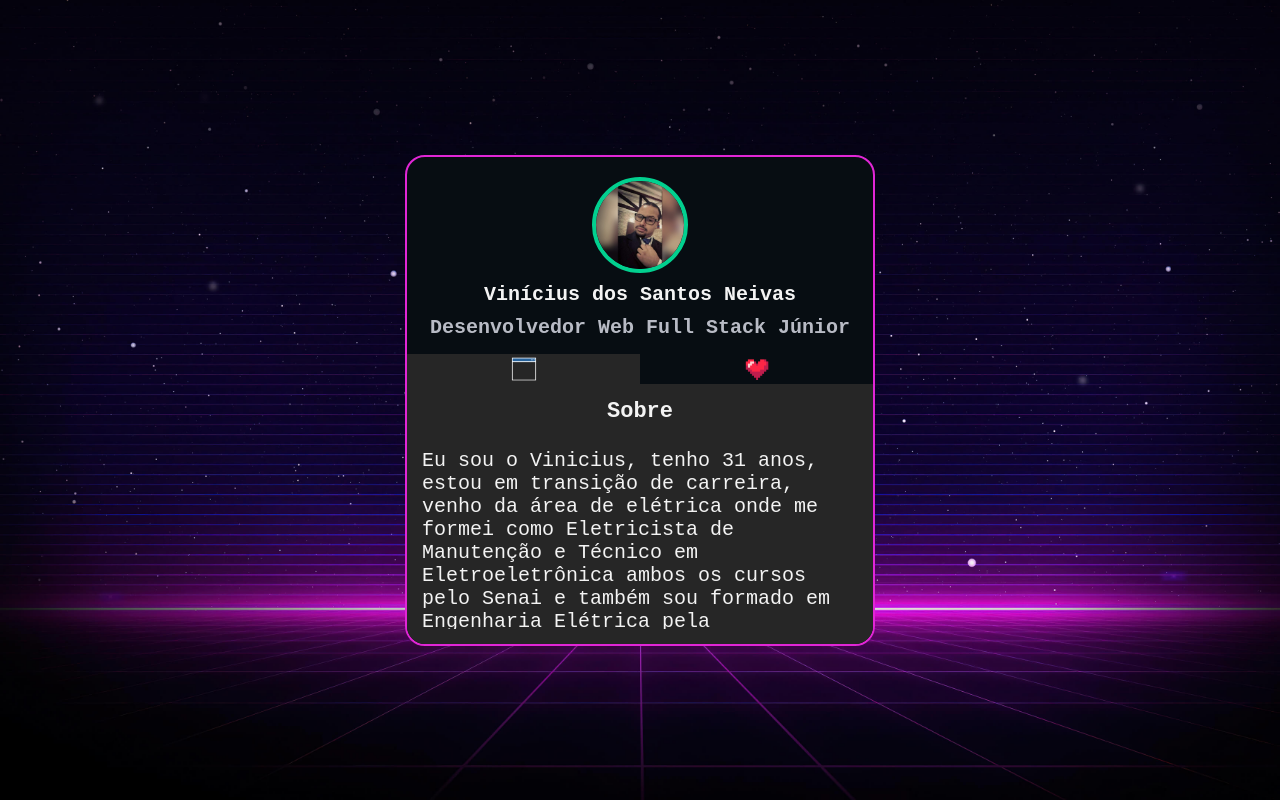
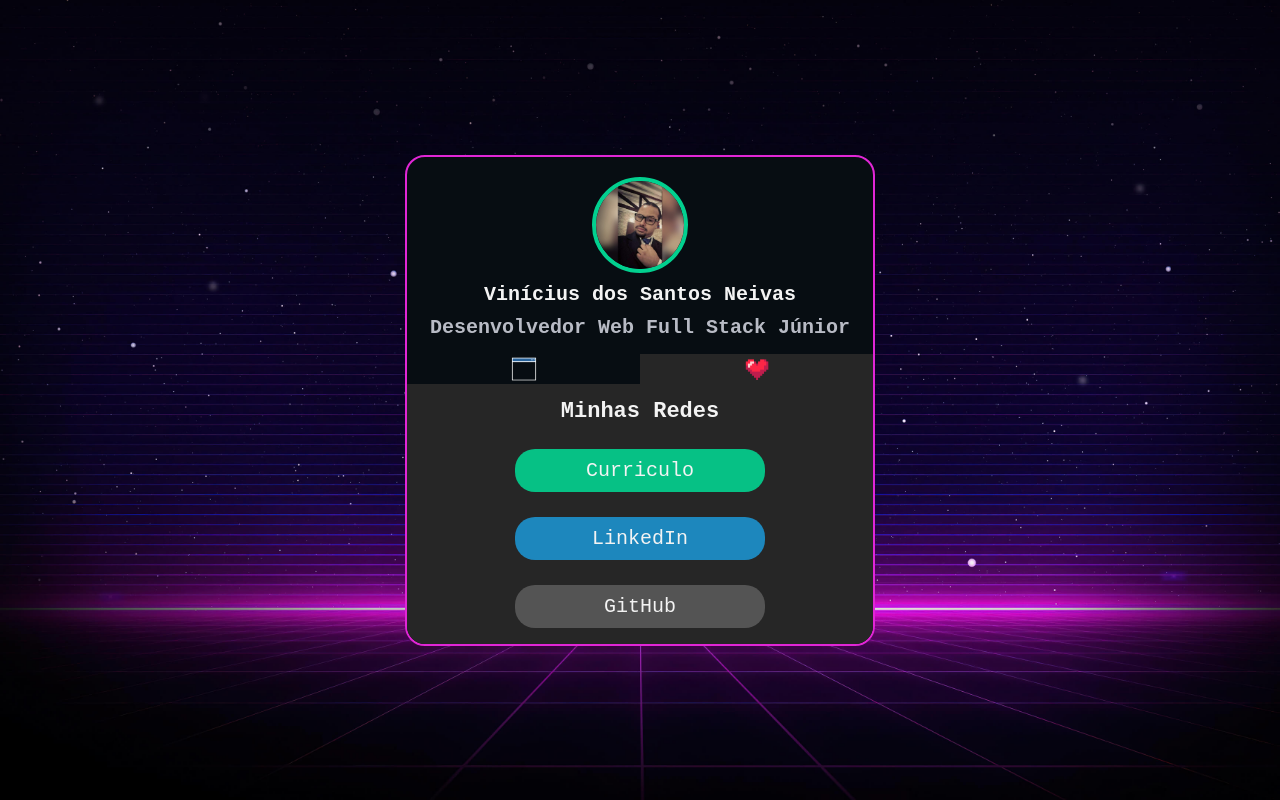
Before and after one commit to ViniciusNeivas/mini-portfolio, a plain HTML site: page index.html in a window 1280 px wide. Both pictures are taken after a click on the item 756 px from the left and 368 px from the top of the page. Drawn offline with Linux system fonts and the light colour scheme.

Commit message:
Adições do arquivo Javascript e arquivo da Barra de Rolagem

```diff
--- a/index.html
+++ b/index.html
@@ -12,6 +12,7 @@
 
     <link rel="stylesheet" href="./src/css/reset.css">
     <link rel="stylesheet" href="./src/css/style.css">
+    <link rel="stylesheet" href="./src/css/scrolling.css">
 
     <title>Mini Portfolio</title>
 </head>
@@ -26,19 +27,17 @@
 
         <div class="contain">
             <ul class="tabs">
-                <li class="tab selected">
+                <li class="tab selected" id="about-me">
                     <img src="./src/image/about.gif" alt="Ícone Sobre Mim">
                 </li>
-                <li class="tab">
+                <li class="tab" id="my-social-networks">
                     <img src="./src/image/heart.gif" alt="Ícones das Redes Sociais">
                 </li>
             </ul>
 
             <div class="information-tab">
-
-                <div class="information selected">
+                <div class="information selected" id="informations-about-me">
                     <h3 class="subtitle">Sobre</h3>
-
                     <div class="description">
                         <p>Eu sou o Vinicius, tenho 31 anos, estou em transição de carreira, venho da área de elétrica
                             onde me formei como Eletricista de Manutenção e Técnico em Eletroeletrônica ambos os cursos
@@ -52,9 +51,8 @@
                     </div>
                 </div>
 
-                <div class="information">
+                <div class="information" id="informations-my-social-networks">
                     <h3 class="subtitle">Minhas Redes</h3>
-
                     <ul class="social-networks">
                         <li>
                             <a href="" target="_blank" class="resume">Curriculo</a>
@@ -67,14 +65,11 @@
                             <a href="https://github.com/ViniciusNeivas" target="_blank" class="github">GitHub</a>
                         </li>
                     </ul>
-
                 </div>
-
-
-
             </div>
         </div>
     </main>
+    <script src="./src/js/script.js"></script>
 </body>
 
 </html>
--- /dev/null
+++ b/src/css/scrolling.css
@@ -0,0 +1,19 @@
+* {
+    scrollbar-width: thin;
+    scrollbar-color: #e228d8 #070d12;
+}
+
+/* Works on Chrome, Edge, and Safari */
+*::-webkit-scrollbar {
+    width: 12px;
+}
+
+*::-webkit-scrollbar-track {
+    background: #070d12;
+}
+
+*::-webkit-scrollbar-thumb {
+    background-color: #e228d8;
+    border-radius: 20px;
+    border: 3px solid #070d12;
+}
--- a/src/css/style.css
+++ b/src/css/style.css
@@ -19,7 +19,6 @@ body {
     border: 2px solid #e126d6;
     border-radius: 20px;
     overflow: hidden;
-
 }
 
 .card .my-informations {
@@ -36,6 +35,7 @@ body {
     border-radius: 50px;
     border: 4px solid #02d08f
 }
+
 .card .my-informations .name {
     font-size: 20px;
 }
@@ -72,7 +72,6 @@ body {
 
 .card .information-tab {
     background-color: #262626;
-
 }
 
 .card .tabs .tab:hover {
@@ -88,8 +87,6 @@ body {
 .information-tab .information.selected {
     display: block;
 }
-
-
 
 .information-tab .subtitle {
     font-size: 22px;
@@ -129,7 +126,6 @@ body {
 
 .social-networks li a:hover {
     opacity: 0.8;
-
 }
 
 .social-networks .resume {
--- /dev/null
+++ b/src/js/script.js
@@ -0,0 +1,50 @@
+// Objetivo - quando clicarmos na aba temos que mostrar o conteudo da aba que foi clicada pelo usuario e esconderoconteudo da aba anterior
+
+// - passo 1 - dar um jeito de pegar os elementos que representam as abas no HTML
+// - passo 2 - dar um jeito de identificar o clique no elemento da aba
+// - passo 3 - quando o usuário clicar, desmarcar a aba selecionada
+// - passo 4 - marcar a aba clicada como selecionado
+// - passo 5 - esconder o conteúdo anterior
+// - passo 6 - mostrar o conteúdo da aba selecionada
+
+// - passo 1 - dar um jeito de pegar os elementos que representam as abas no HTML
+
+const tabs = (document.querySelectorAll(".tab"));
+
+tabs.forEach(tab => {
+    // - passo 2 - dar um jeito de identificar o clique no elemento da aba
+    tab.addEventListener("click", function () {
+
+        if (tab.classList.contains("selected")) {
+            return;
+        }
+
+        toSelectTab(tab);
+
+        toShowInformationTab(tab);
+    });
+});
+
+function toSelectTab(tab) {
+    // - passo 3 - quando o usuário clicar, desmarcar a aba selecionada
+    const selectedTab = document.querySelector(".tab.selected");
+    selectedTab.classList.remove("selected")
+
+    // - passo 4 - marcar a aba clicada como selecionado
+    tab.classList.add("selected")
+
+}
+
+function toShowInformationTab(tab) {
+    // - passo 5 - esconder o conteúdo anterior
+
+    const informationSelected = document.querySelector(".information.selected");
+    informationSelected.classList.remove("selected");
+
+    // - passo 6 - mostrar o conteúdo da aba selecionada
+
+    const idElementTabInformation = `informations-${tab.id}`
+    const informationToShow = document.getElementById(idElementTabInformation)
+    informationToShow.classList.add("selected")
+
+}
```
